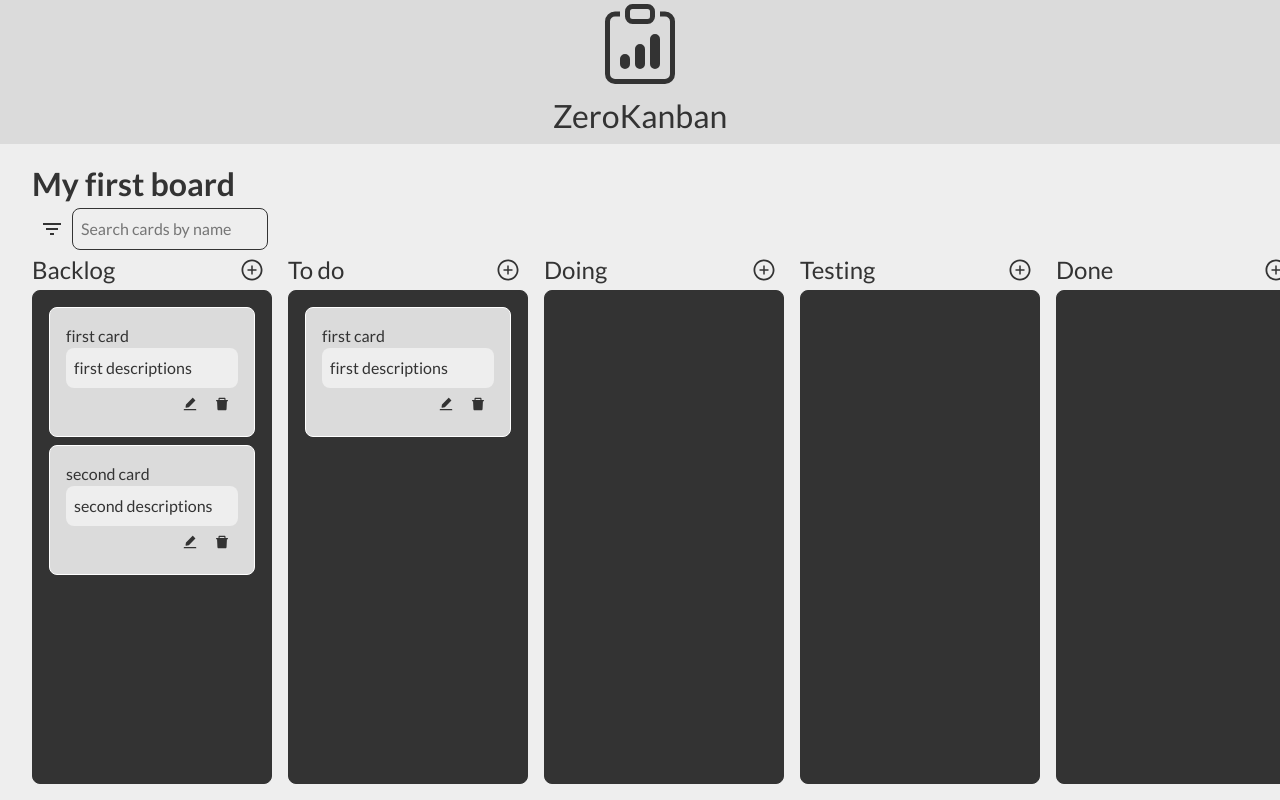
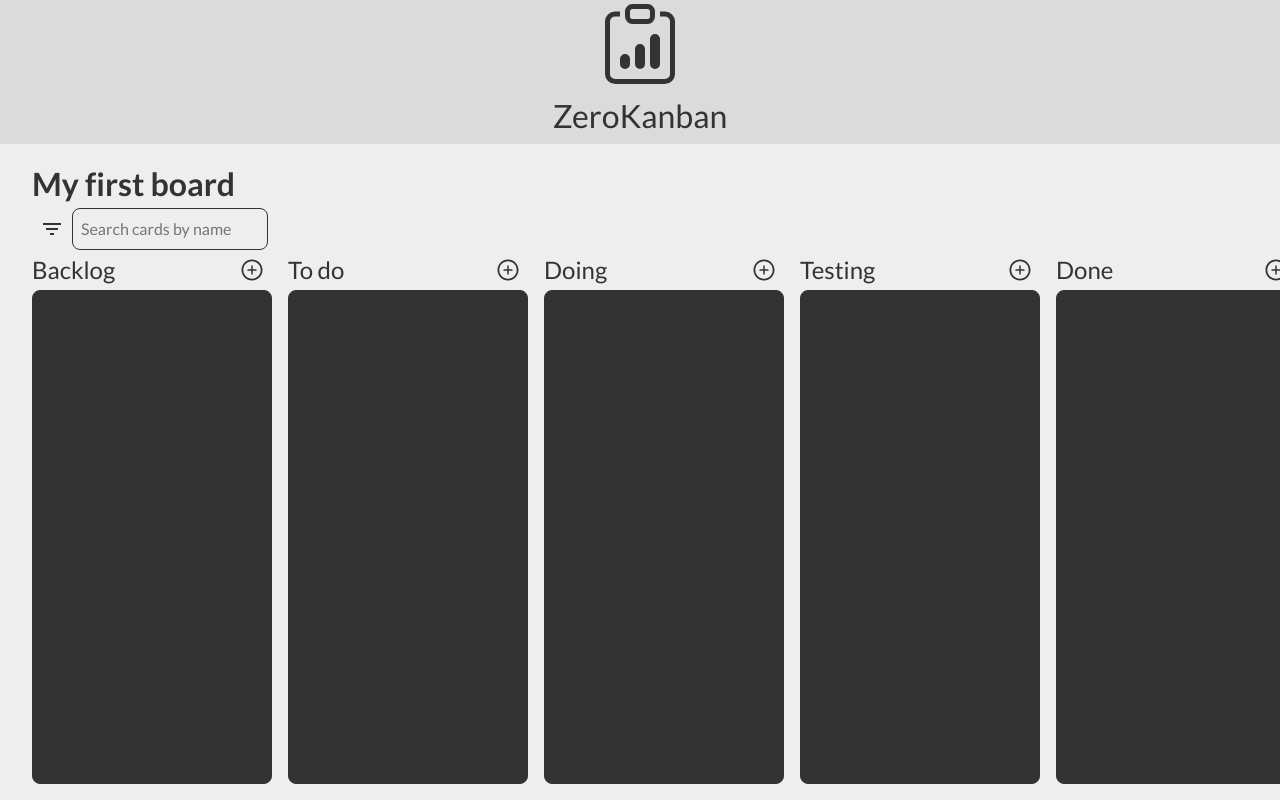
Before and after one commit to Nickrosendo/zero-kanban, a Next.js app: page / in a window 1280 px wide. Built offline with nearby package versions, Linux system fonts and the light colour scheme.

Commit message:
feat: improve components

```diff
--- a/src/components/board.component.tsx
+++ b/src/components/board.component.tsx
@@ -3,18 +3,10 @@ import styled from "styled-components";
 import { DragDropContext, Droppable, DropResult } from "react-beautiful-dnd";
 import { MdOutlineFilterList } from "react-icons/md";
 
-import { ColumnType } from "@root/types";
+import { ColumnType, EditCardData } from "@root/types";
+import { objectId } from "@root/helpers";
+import { boardData } from "@root/data";
 import { Column } from "./column.component";
-import { objectId } from "@root/helpers";
-import { defaultBoards } from "@root/data";
-
-export interface BoardProps {}
-
-export interface ColumnFilter {
-  id: string;
-  name: string;
-  value: boolean;
-}
 
 export interface FilterItem {
   id: string;
@@ -24,10 +16,10 @@ export interface FilterItem {
 
 export type BoardFilters = Record<string, FilterItem>;
 
-export const Board: React.FC<BoardProps> = () => {
-  const board = defaultBoards[0];
-  const [columns, setColumns] = useState<ColumnType[]>(board?.columns ?? []);
-
+export const Board: React.FC = () => {
+  const [columns, setColumns] = useState<ColumnType[]>(
+    boardData?.columns ?? []
+  );
   const [filteredColumns, setFilteredColumns] = useState<ColumnType[]>(columns);
   const [isFilterDropdownOpen, setFilterDropdownOpen] =
     useState<boolean>(false);
@@ -49,7 +41,7 @@ export const Board: React.FC<BoardProps> = () => {
     );
     setFilteredColumns(selectedColumns);
     setSearchText("");
-  }, [filters]);
+  }, [filters, columns]);
 
   const handleAddCard = useCallback(
     (columnIndex: number) => {
@@ -58,7 +50,6 @@ export const Board: React.FC<BoardProps> = () => {
         id: objectId(),
         name: "empty card",
         description: "empty",
-        status: 1,
       });
       setColumns(updatedColumns);
     },
@@ -75,7 +66,7 @@ export const Board: React.FC<BoardProps> = () => {
   );
 
   const handleEditCard = useCallback(
-    (data: any) => {
+    (data: EditCardData) => {
       const { cardIndex, columnIndex, card } = data;
       const updatedColumns = [...columns];
       updatedColumns[columnIndex].cards[cardIndex] = { ...card };
@@ -136,7 +127,7 @@ export const Board: React.FC<BoardProps> = () => {
         setFilteredColumns(columns);
       }
     },
-    [searchText, columns]
+    [columns]
   );
 
   const handleChangeFilter = useCallback(
@@ -152,7 +143,7 @@ export const Board: React.FC<BoardProps> = () => {
   return (
     <DragDropContext onDragEnd={onDragEnd}>
       <StyledBoard data-testid="board">
-        <h1> {board?.name} </h1>
+        <h1> {boardData?.name} </h1>
 
         <BoardActionContainer>
           <IconButton onClick={toggleFilterDropdown}>
@@ -201,7 +192,8 @@ export const Board: React.FC<BoardProps> = () => {
                     columnIndex={index}
                     editCard={handleEditCard}
                   />
-                  {provided.placeholder}
+
+                  <div style={{ display: "none" }}>{provided.placeholder}</div>
                 </ColumnContainer>
               )}
             </Droppable>
@@ -252,7 +244,7 @@ const IconButton = styled.button`
   display: flex;
   align-items: center;
   justify-content: center;
-  color: ${(props) => props.theme.fg} !important;
+  color: ${(props) => props.theme.fg};
   cursor: pointer;
 
   &:hover {
--- a/src/components/card.component.tsx
+++ b/src/components/card.component.tsx
@@ -2,11 +2,11 @@ import React, { useCallback, useEffect } from "react";
 import styled from "styled-components";
 import { AiFillEdit, AiFillDelete, AiOutlineCheck } from "react-icons/ai";
 
-import { CardType } from "@root/types";
+import { CardType, EditCardData } from "@root/types";
 
 export interface CardProps {
   card: CardType;
-  edit: (data: any) => void;
+  edit: (data: EditCardData) => void;
   remove: (columnIndex: number, cardIndex: number) => void;
   cardIndex: number;
   columnIndex: number;
@@ -19,16 +19,22 @@ export const Card: React.FC<CardProps> = ({
   columnIndex,
   cardIndex,
 }) => {
-  const [name, setName] = React.useState(card.name);
-  const [description, setDescription] = React.useState(card.description);
-  const [editing, setEditing] = React.useState(false);
+  const [name, setName] = React.useState<string>(card?.name ?? "");
+  const [description, setDescription] = React.useState<string>(
+    card?.description ?? ""
+  );
+  const [editing, setEditing] = React.useState<boolean>(false);
 
   useEffect(() => {
     handleCommitEdition();
   }, [name, description, editing]);
 
   const handleCommitEdition = useCallback(() => {
-    edit({ cardIndex, columnIndex, card: { id: card.id, name, description } });
+    edit({
+      cardIndex,
+      columnIndex,
+      card: { id: card?.id ?? "", name, description },
+    });
   }, [name, description, editing]);
 
   return (
--- a/src/components/column.component.tsx
+++ b/src/components/column.component.tsx
@@ -1,18 +1,19 @@
-import React, { useCallback } from "react";
+import React from "react";
 import styled from "styled-components";
 import { Draggable } from "react-beautiful-dnd";
 import { AiOutlinePlusCircle } from "react-icons/ai";
 
-import { ColumnType } from "@root/types";
+import { ColumnType, EditCardData } from "@root/types";
 import { Card } from "./card.component";
 
 export interface ColumnProps {
   column: ColumnType;
   addCard: (columnIndex: number) => void;
-  editCard: (data: any) => void;
+  editCard: (data: EditCardData) => void;
   removeCard: (columnIndex: number, cardIndex: number) => void;
   columnIndex: number;
 }
+
 export const Column: React.FC<ColumnProps> = ({
   column,
   addCard,
@@ -20,11 +21,15 @@ export const Column: React.FC<ColumnProps> = ({
   removeCard = () => null,
   editCard = () => null,
 }) => {
+  const handleAddCard = () => {
+    addCard(columnIndex);
+  };
+
   return (
     <StyledColumn data-testid="column">
       <ColumnHeader>
         <ColumnName> {column?.name} </ColumnName>
-        <AddCardButton onClick={() => addCard(columnIndex)}>
+        <AddCardButton onClick={handleAddCard}>
           <AiOutlinePlusCircle size={"1.5rem"} />
         </AddCardButton>
       </ColumnHeader>
--- /dev/null
+++ b/src/data/board.data.ts
@@ -0,0 +1,33 @@
+import { BoardType } from "@root/types";
+
+export const boardData: BoardType = {
+  id: "1",
+  name: "My first board",
+  columns: [
+    {
+      id: "backlog",
+      name: "Backlog",
+      cards: [],
+    },
+    {
+      id: "todo",
+      name: "To do",
+      cards: [],
+    },
+    {
+      id: "doing",
+      name: "Doing",
+      cards: [],
+    },
+    {
+      id: "testing",
+      name: "Testing",
+      cards: [],
+    },
+    {
+      id: "done",
+      name: "Done",
+      cards: [],
+    },
+  ],
+};
--- a/src/data/boards.data.ts
+++ /dev/null
@@ -1,55 +0,0 @@
-import { BoardType } from "@root/types";
-
-export const defaultBoards: BoardType[] = [
-  {
-    id: "1",
-    name: "My first board",
-    columns: [
-      {
-        id: "backlog",
-        name: "Backlog",
-        cards: [
-          {
-            id: "card-1",
-            name: "first card",
-            status: 1,
-            description: "first descriptions",
-          },
-          {
-            id: "card-2",
-            name: "second card",
-            status: 1,
-            description: "second descriptions",
-          },
-        ],
-      },
-      {
-        id: "todo",
-        name: "To do",
-        cards: [
-          {
-            id: "column-2-card-1",
-            name: "first card",
-            status: 1,
-            description: "first descriptions",
-          },
-        ],
-      },
-      {
-        id: "doing",
-        name: "Doing",
-        cards: [],
-      },
-      {
-        id: "testing",
-        name: "Testing",
-        cards: [],
-      },
-      {
-        id: "done",
-        name: "Done",
-        cards: [],
-      },
-    ],
-  },
-];
--- a/src/data/index.ts
+++ b/src/data/index.ts
@@ -1 +1 @@
-export * from "./boards.data";
+export * from "./board.data";
--- a/src/pages/index.tsx
+++ b/src/pages/index.tsx
@@ -3,11 +3,7 @@ import type { NextPage } from "next";
 
 import { Board, Logo } from "@root/components";
 
-export interface HomeProps {
-  cookies?: string;
-}
-
-const Home: NextPage<HomeProps> = () => {
+const Home: NextPage = () => {
   return (
     <StyledMain>
       <Logo />
--- a/src/types/card.type.ts
+++ b/src/types/card.type.ts
@@ -2,5 +2,4 @@ export interface CardType {
   id: string;
   name: string;
   description: string;
-  status: number;
 }
--- a/src/types/index.ts
+++ b/src/types/index.ts
@@ -2,3 +2,4 @@ export * from "./card.type";
 export * from "./column.type";
 export * from "./board.type";
 export * from "./user.type";
+export * from "./edit-card-data.type";
```
Also changed, not shown: src/types/edit-card-data.type.ts (added, +7 -0 lines), 1 other file (tests, documents, lock files or other folders).
